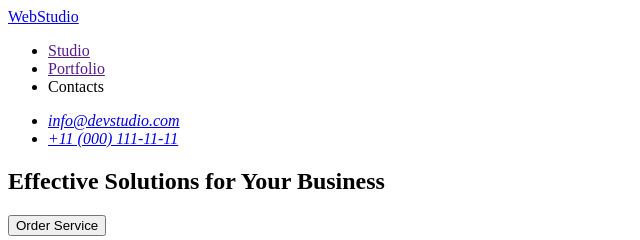
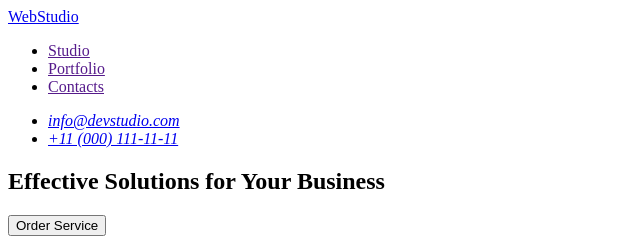
Before and after one commit to inn2152/goit-markup-hw-01, a plain HTML site: page index.html in a window 1280 px wide. Shown: the top 240 px of the page, 0-640 px from the left. Drawn offline with Linux system fonts and the light colour scheme.

Commit message:
href instead of hhref

```diff
--- a/index.html
+++ b/index.html
@@ -18,7 +18,7 @@ for Your Business"
         <ul>
           <li><a href="">Studio</a></li>
           <li><a href="">Portfolio</a></li>
-          <li><a hhref="">Contacts</a></li>
+          <li><a href="">Contacts</a></li>
         </ul>
       </nav>
       <address>
```
